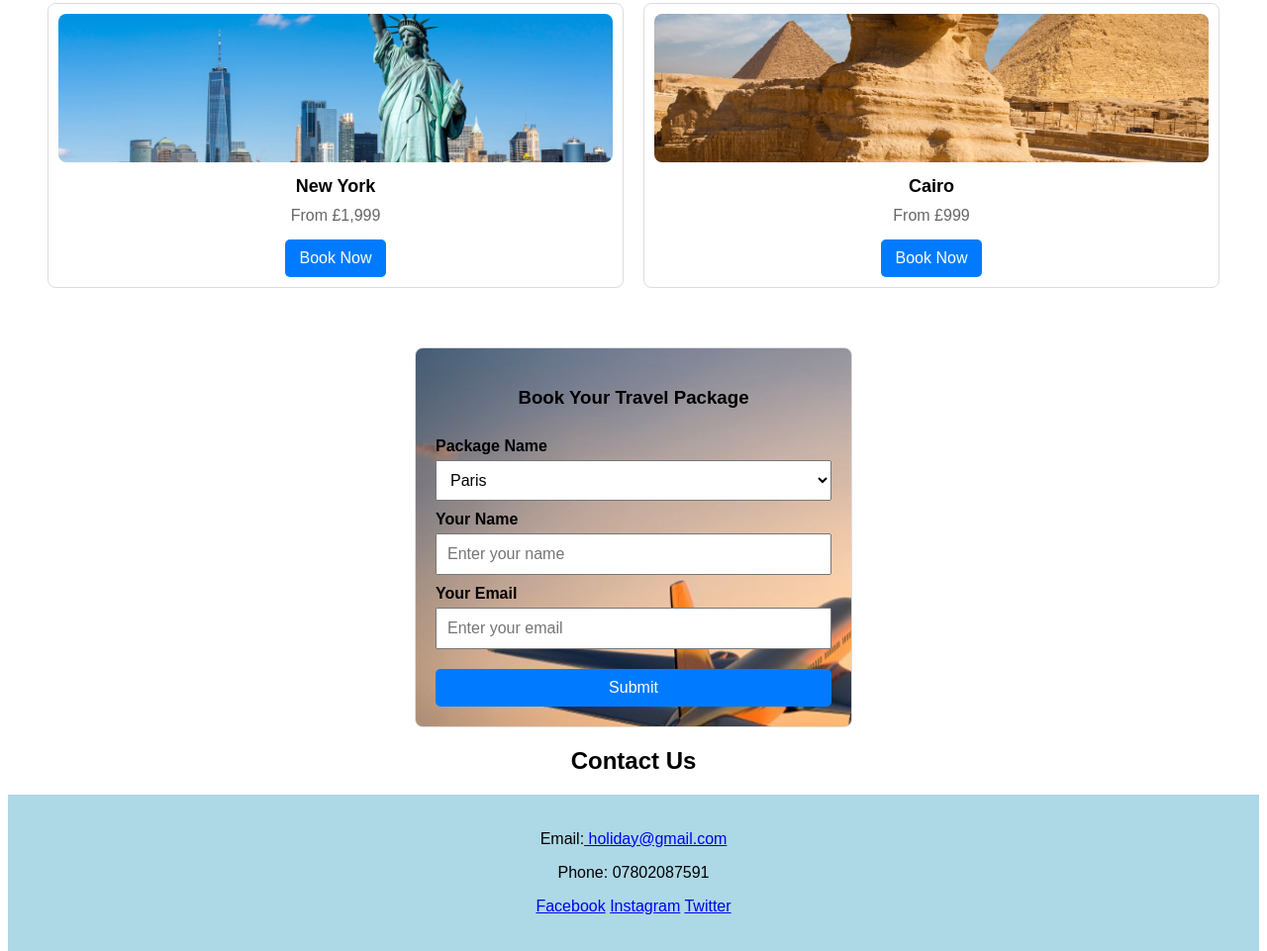
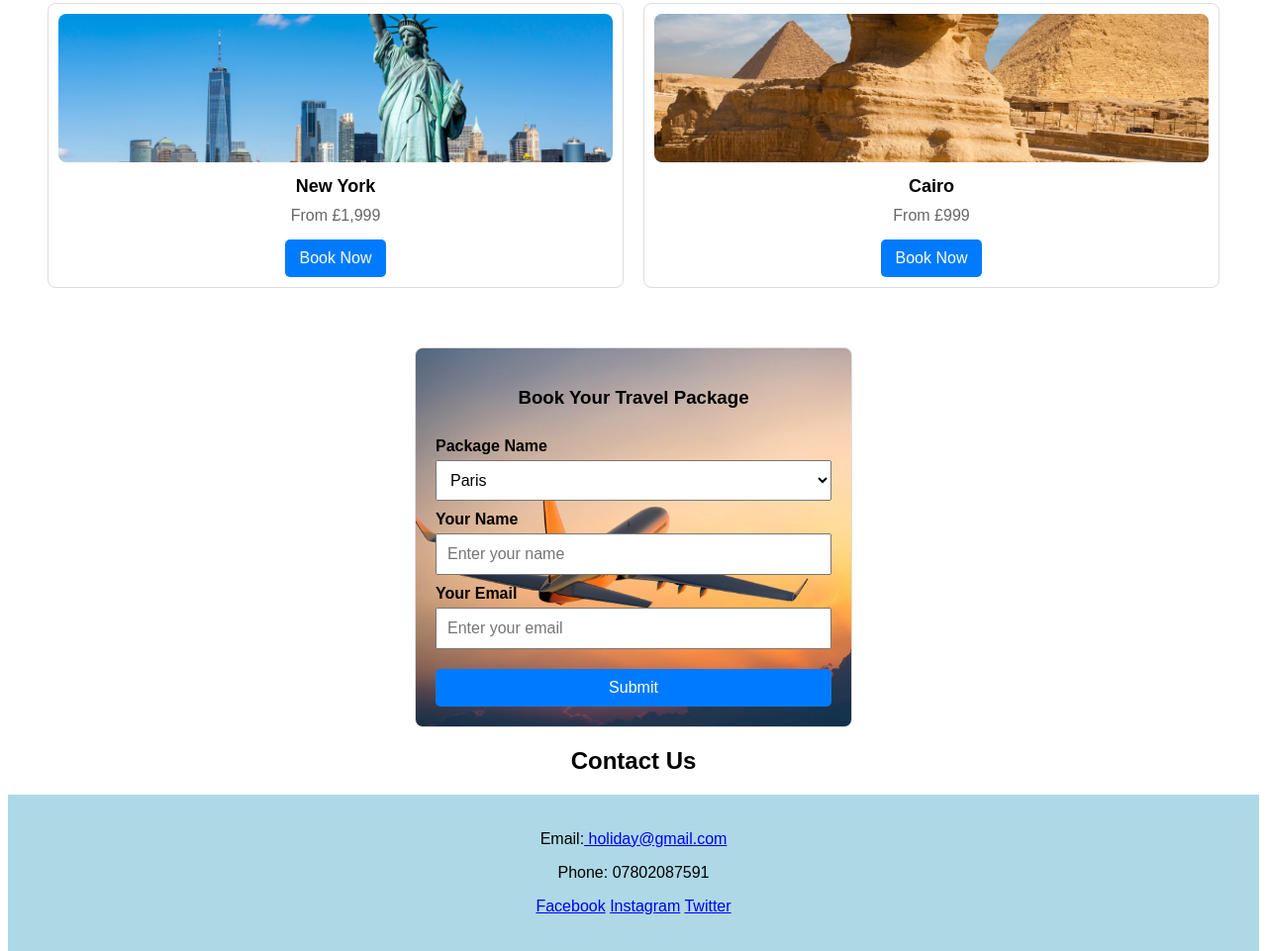
Before and after one commit to WendyTan66/holidayfinder, a plain HTML site: page index.html in a window 1280 px wide. Shown: the part 1452-2413 px from the top of the page at 99% size. Drawn offline with Linux system fonts and the light colour scheme; some packages are replaced by stand-ins of ours.

Commit message:
form update

```diff
--- a/index.html
+++ b/index.html
@@ -58,7 +58,7 @@
   </section>
 
         <!-- Booking Form Section -->
-        <div id="booking-form" class="booking-form-bg">
+        <div id="booking-form">
           <h3>Book Your Travel Package</h3>
           <form action="/submit-booking" method="POST">
             <label for="package">Package Name</label>
--- a/style.css
+++ b/style.css
@@ -75,9 +75,13 @@ h2 {
 }
 
 #booking-form {
+  position: relative;
+  background-image: url('booking-background.jpg') !important;
+  background-size: cover;
+  background-position: center;
+  background-color: transparent;
   padding: 20px;
   margin-top: 20px;
-  background: #f9f9f9;
   border: 1px solid #ddd;
   border-radius: 8px;
   max-width: 400px;
@@ -120,14 +124,6 @@ h2 {
   background-color: #0056b3;
 }
 
-.booking-form-bg {
-  background-image: url('booking-background.jpg') !important;
-  background-size: cover;
-  background-position: center;
-  padding: 30px;
-  border-radius: 10px;
-  background-color: rgba(0, 0, 0, 0.4); /* This will darken the background */
-}
 
 
 /* Flexbox for Travel Packages */
```
